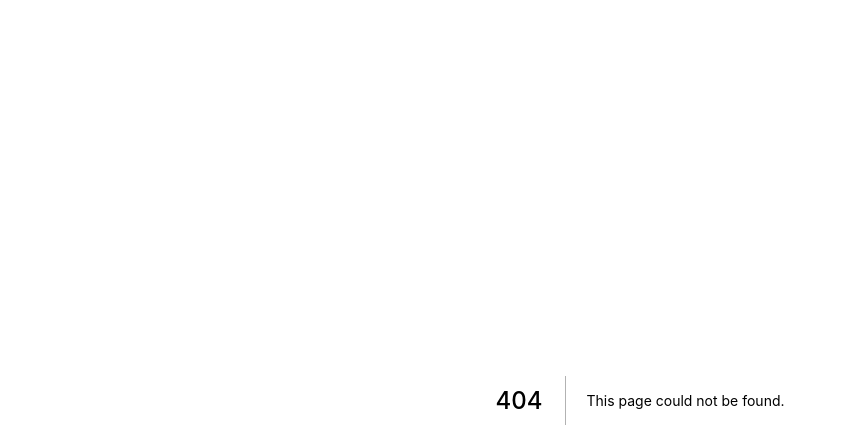
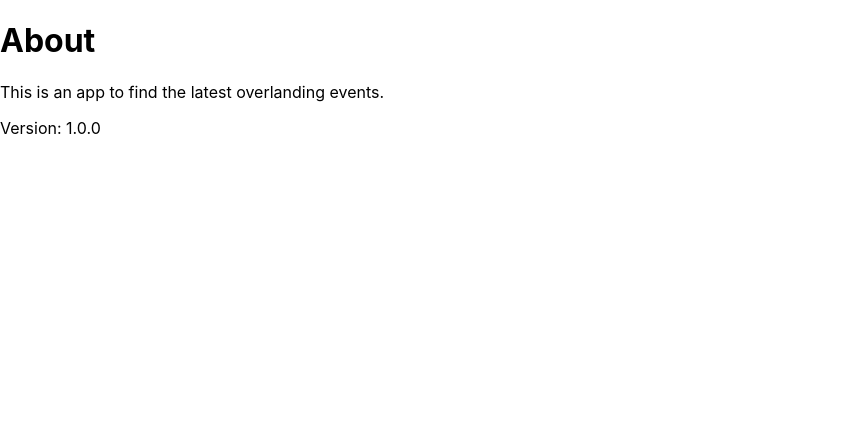
Before and after one commit to arthurCreek/overland-events-frontend, a Next.js app: page /about in a window 1280 px wide. Before the commit this address had no page. Shown: the top 448 px of the page, without its empty margins (0-847 px from the left). Built offline with nearby package versions, Linux system fonts and the light colour scheme.

Commit message:
Pages and routing

```diff
--- /dev/null
+++ b/pages/about.js
@@ -0,0 +1,9 @@
+export default function AboutPage() {
+    return (
+        <div>
+            <h1>About</h1>
+            <p>This is an app to find the latest overlanding events.</p>
+            <p>Version: 1.0.0</p>
+        </div>
+    )
+}
```
Also changed, not shown: pages/events/[slug].js (added, +7 -0 lines), pages/events/add.js (added, +7 -0 lines), pages/events/index.js (added, +7 -0 lines).
